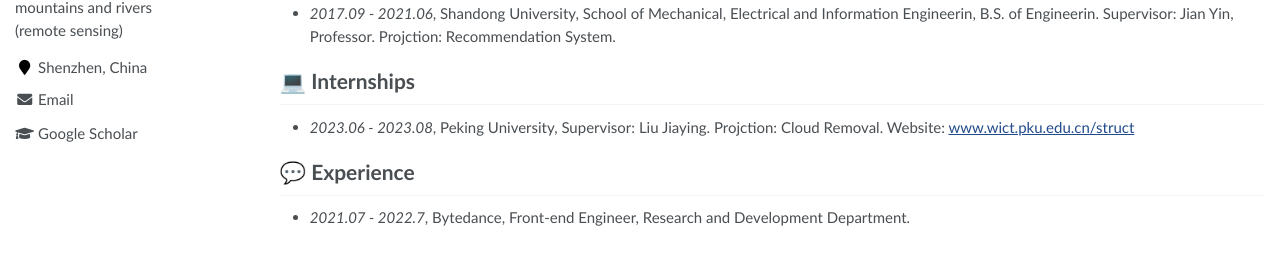
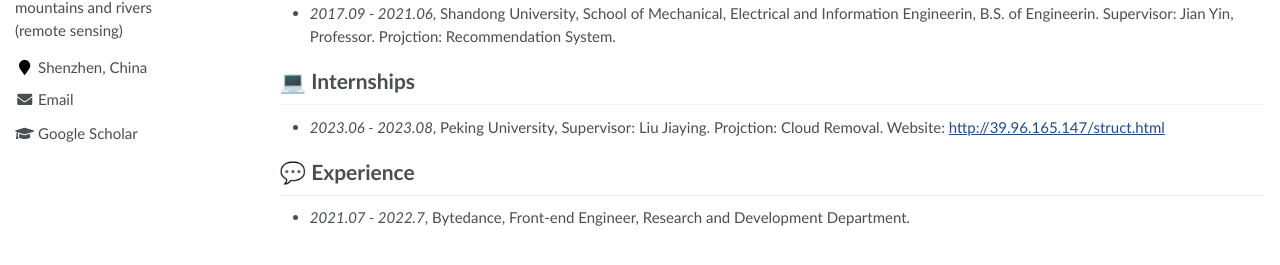
Before and after one commit to littlebeen/littlebeen_homepage, a Jekyll site: the page built from _pages/about.md, in a window 1280 px wide. Shown: the part 447-712 px from the top of the page. Built offline with Jekyll 4.4.1, drawn with Linux system fonts in a browser that asks for light colours.

Commit message:
feat: link

```diff
--- a/_pages/about.md
+++ b/_pages/about.md
@@ -32,7 +32,7 @@ redirect_from:
 - *2017.09 - 2021.06*, Shandong University, School of Mechanical, Electrical and Information Engineerin, B.S. of Engineerin. Supervisor: Jian Yin, Professor. Projction: Recommendation System.
 
 # 💻 Internships
-- *2023.06 - 2023.08*, Peking University, Supervisor: Liu Jiaying. Projction: Cloud Removal. Website: <a href='www.wict.pku.edu.cn/struct'>www.wict.pku.edu.cn/struct</a>
+- *2023.06 - 2023.08*, Peking University, Supervisor: Liu Jiaying. Projction: Cloud Removal. Website: <a href='http://39.96.165.147/struct.html'>http://39.96.165.147/struct.html</a>
 
 # 💬 Experience
 - *2021.07 - 2022.7*, Bytedance, Front-end Engineer, Research and Development Department.
```
